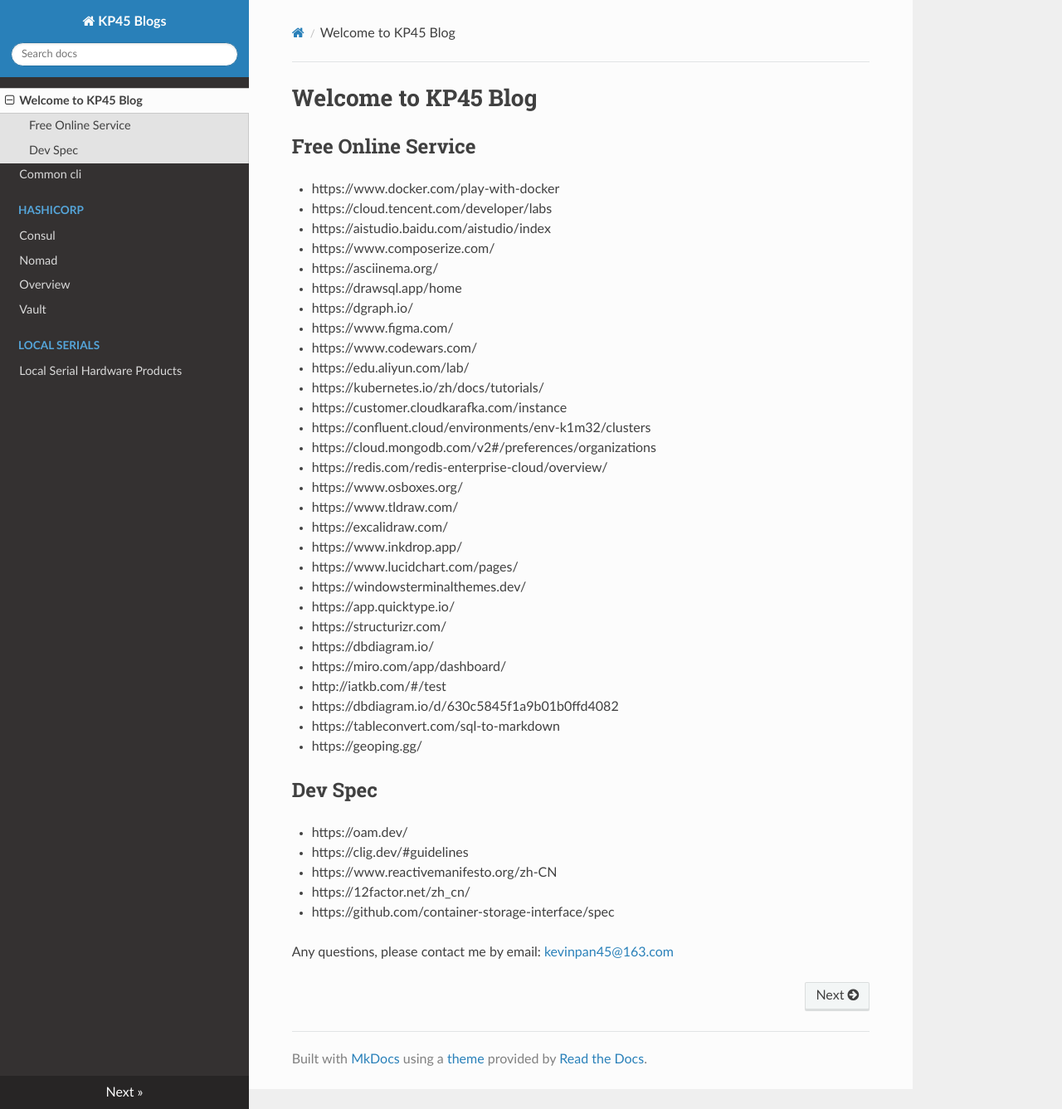
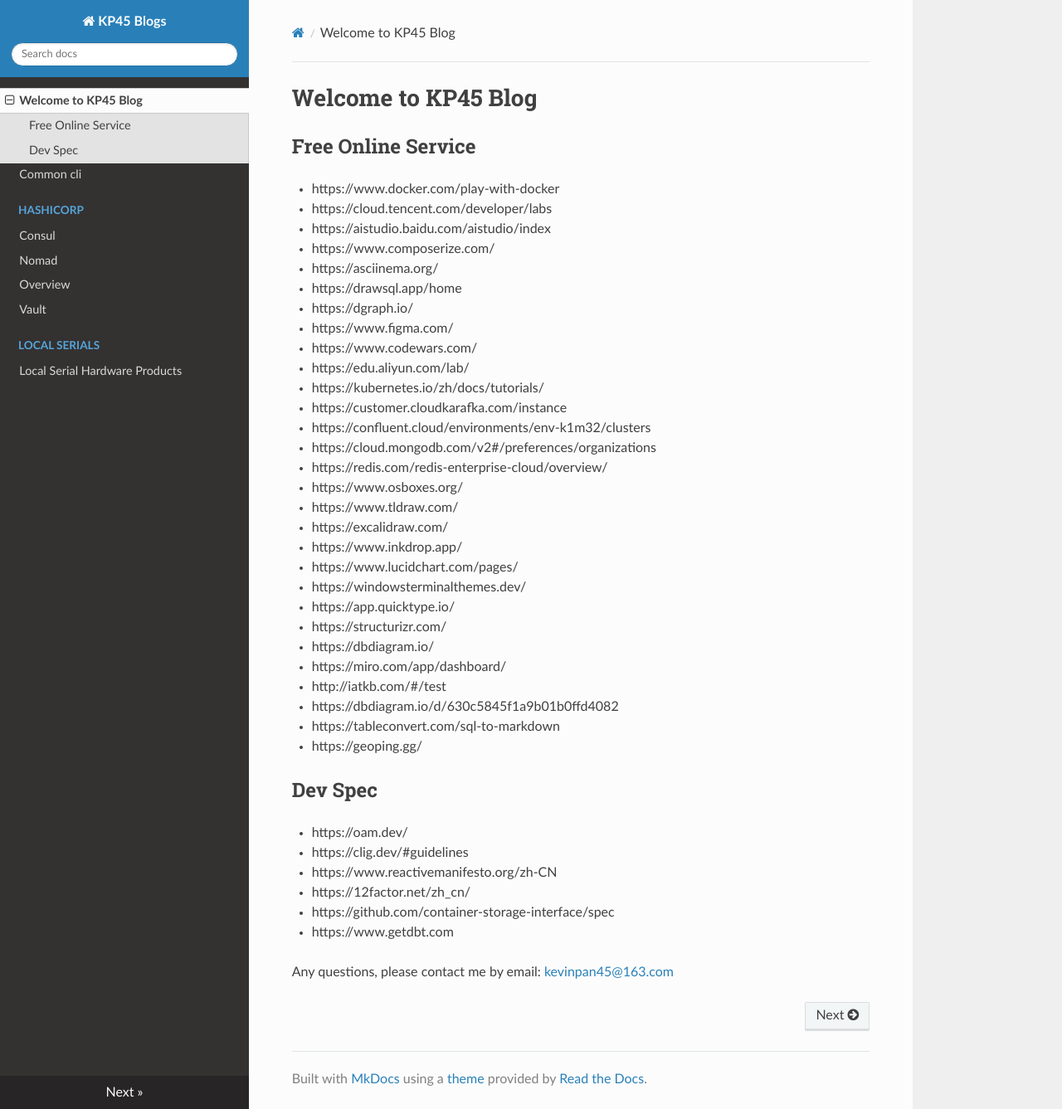
Before and after one commit to kevinpan45/kevinpan45.github.io, an MkDocs documentation site: the page built from docs/index.md, in a window 1280 px wide and 1337 px high. Shown: the whole window at 83% size. Built offline with MkDocs 1.6.1, drawn with Linux system fonts in a browser that asks for light colours; nearby versions of some CDN libraries; some of the changed lines change nothing that is shown.

Commit message:
Add link to getdbt website

```diff
--- a/docs/index.md
+++ b/docs/index.md
@@ -37,5 +37,6 @@
 - https://www.reactivemanifesto.org/zh-CN
 - https://12factor.net/zh_cn/
 - https://github.com/container-storage-interface/spec
+- https://www.getdbt.com
 
 Any questions, please contact me by email: [kevinpan45@163.com](mailto:kevinpan45@163.com)
```
Also changed, not shown: docs/local-serials/local-serials.md (+3 -0 lines).
